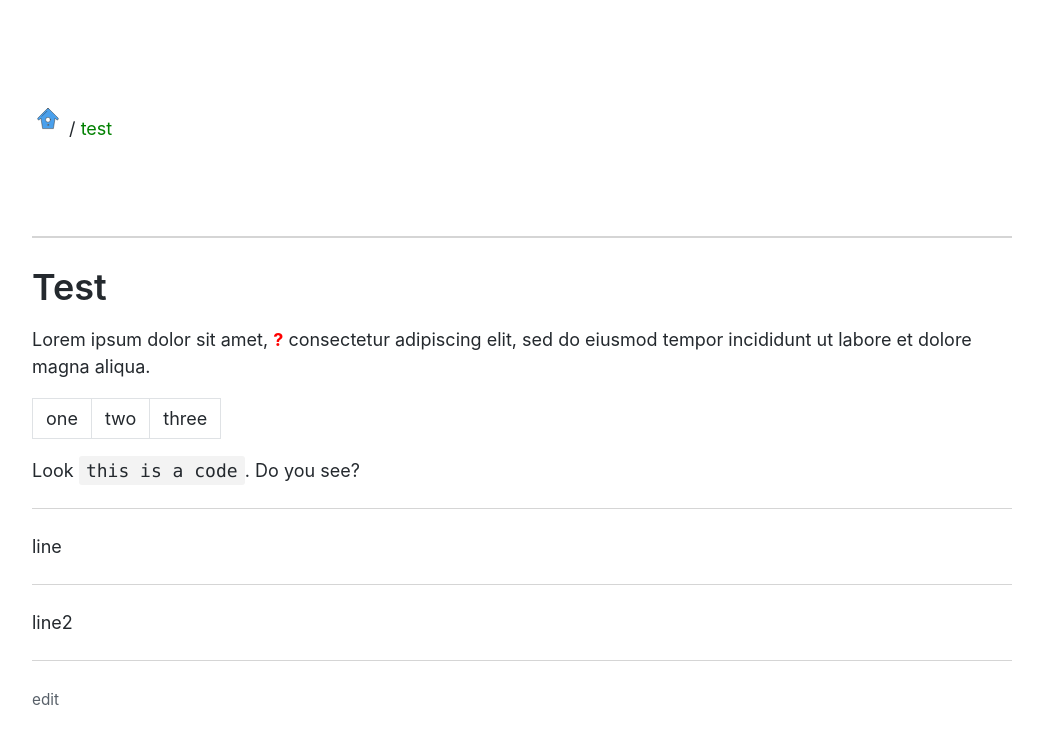
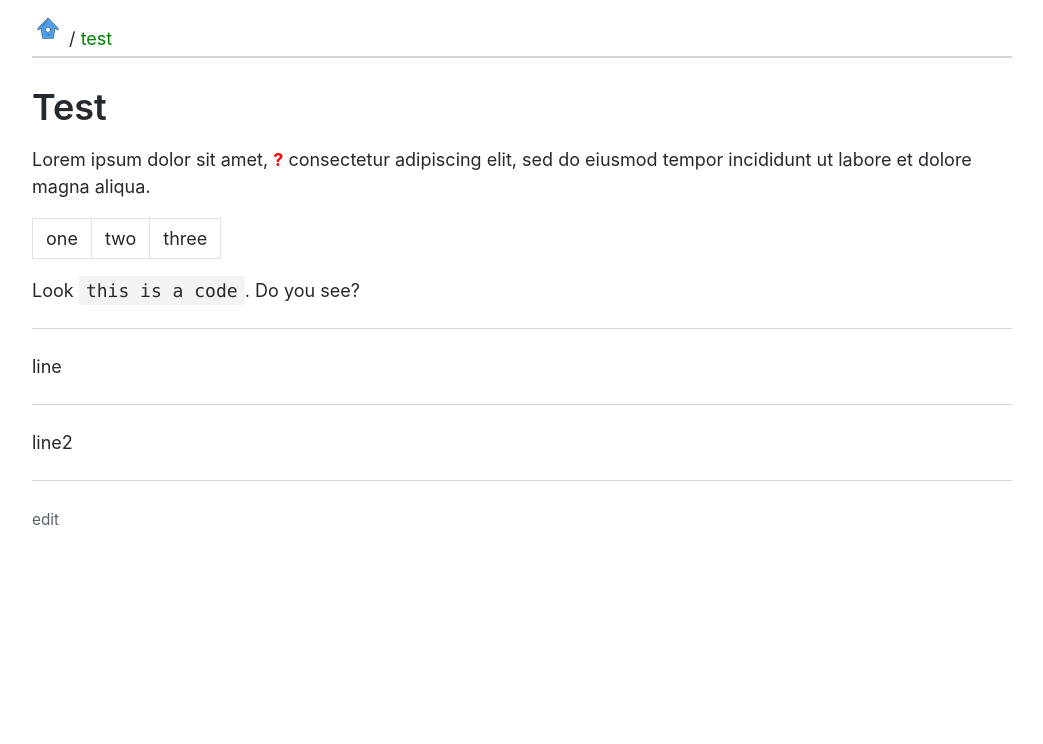
Before and after one commit to olexsyn/ITNote, a Jekyll site: the page built from test.md, in a window 1280 px wide. Shown: the top 744 px of the page, without its empty margins (118-1161 px from the left). Built offline with Jekyll 4.4.1, drawn with Linux system fonts in a browser that asks for light colours; our own code applies the rules of GitHub Pages for plain Markdown files.

Commit message:
Update default.html

```diff
--- a/_layouts/default.html
+++ b/_layouts/default.html
@@ -8,7 +8,6 @@
 	<link href="{{ site.baseurl }}/github.css" rel="stylesheet">
 	<style>
 div.breadcr {
-   height: 10em;
    position: relative }
 div.breadcr p {
    margin: 0;
```
